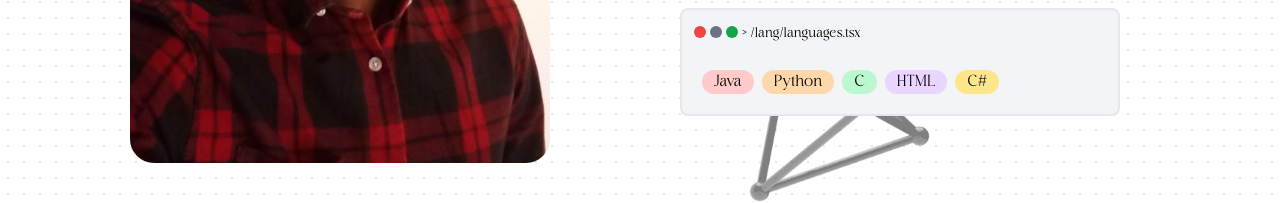
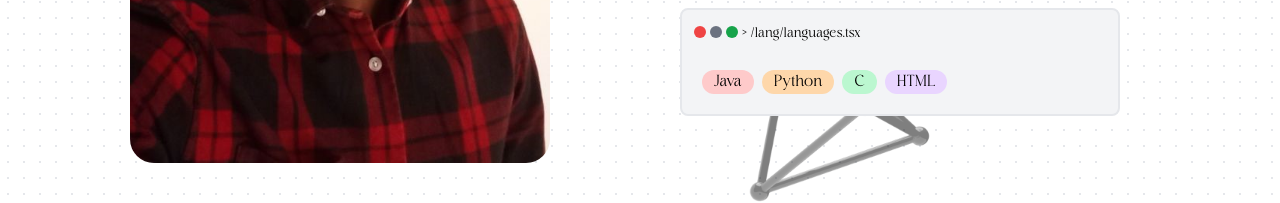
Before and after one commit to RandomStranger0/Portfolio, a Next.js app: page / in a window 1280 px wide. Shown: the part 486-689 px from the top of the page. Built offline with nearby package versions, Linux system fonts and the light colour scheme.

Commit message:
Update Home.jsx

```diff
--- a/src/app/components/Home.jsx
+++ b/src/app/components/Home.jsx
@@ -71,9 +71,6 @@ const Home = () => {
             <div className="bg-purple-200 rounded-2xl px-3 flex items-center justify-center">
               HTML
             </div>
-            <div className="bg-amber-200 rounded-2xl px-3 flex items-center justify-center">
-              C#
-            </div>
           </div>
         </div>
       </div>
```
